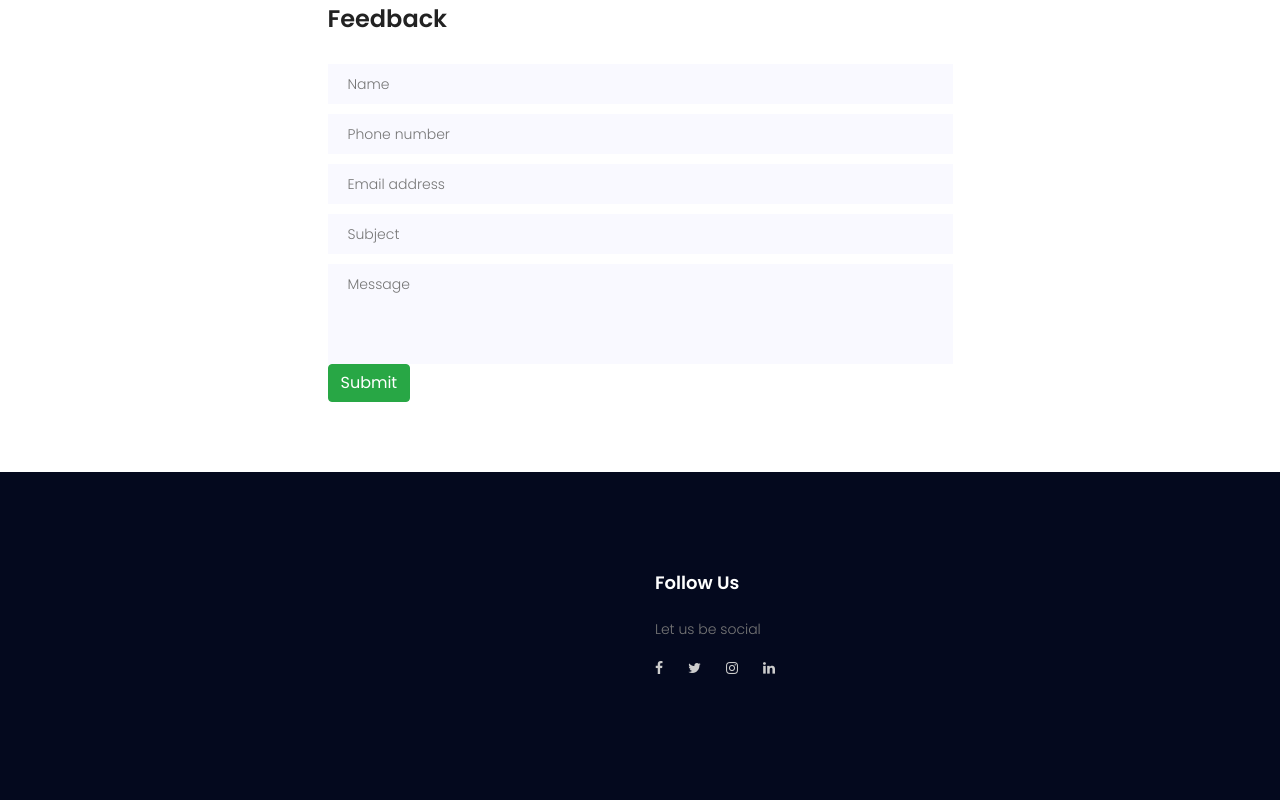
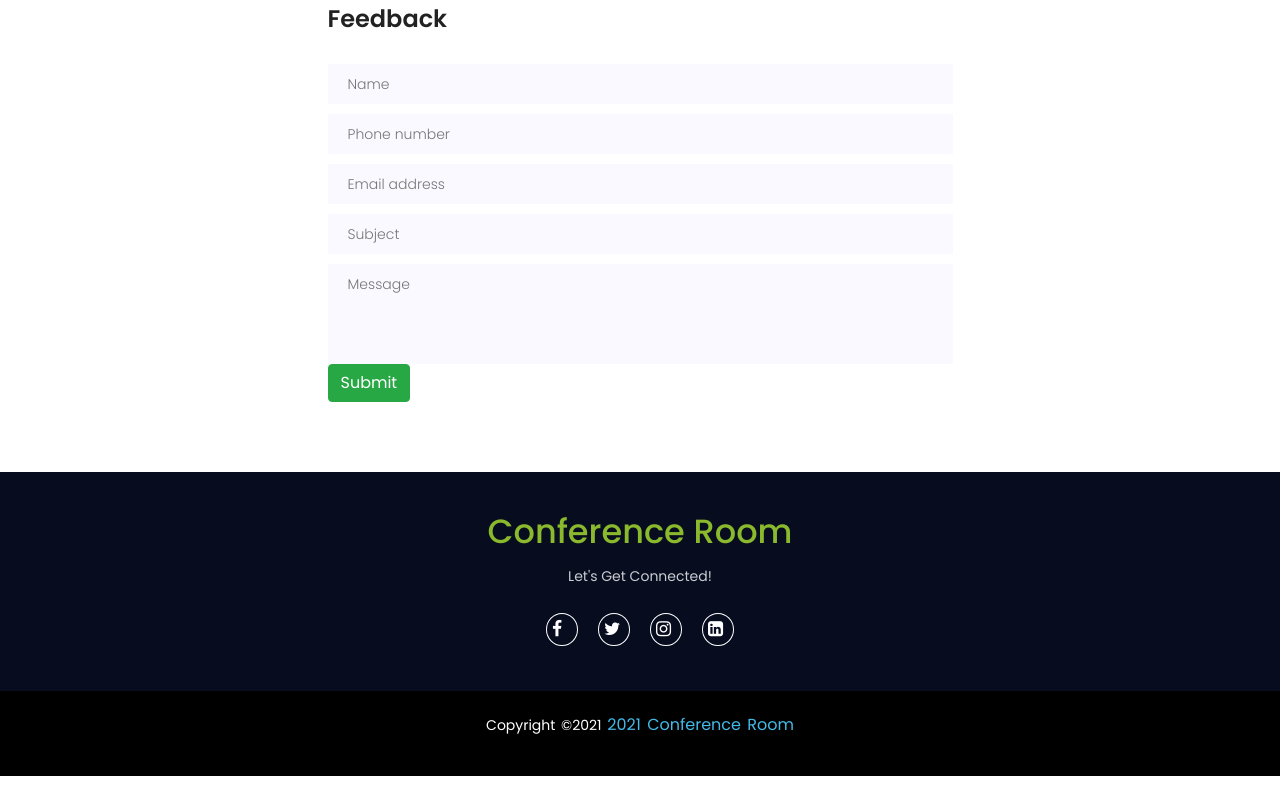
Before and after one commit to guneetsura/conference, a plain HTML site: page feedback.html in a window 1280 px wide. Shown: the part 666-1466 px from the top of the page. After the commit the page ends 1442 px from the top, so only its background shows below. Drawn offline with nearby package versions, Linux system fonts and the light colour scheme; some packages are replaced by stand-ins of ours.

Commit message:
added footer (to other pg)

```diff
--- a/feedback.html
+++ b/feedback.html
@@ -27,6 +27,8 @@
 			<link rel="stylesheet" href="css/magnific-popup.css">
 			<link rel="stylesheet" href="css/bootstrap.css">
 			<link rel="stylesheet" href="css/main.css">
+			<link rel="stylesheet" href="css/footer.css">  <!--footer css-->
+
 		</head>
 		<body>
 
@@ -99,20 +101,24 @@
 			</div>
 
 			<!-- start footer Area -->
-			<footer class="footer-area section-gap">
+			<section>
+				<footer>
+				  <div class="footer-content">
+					  <h3 style="color: #8ab92d;">Conference Room</h3>
+					  <p>Let's Get Connected&#33</p>
+				  </div>
+				  <ul class="socials">
+						<li><a href="#"><i class="fa fa-facebook"></i></a></li>
+						<li><a href="#"><i class="fa fa-twitter"></i></a></li>
+						<li><a href="#"><i class="fa fa-instagram"></i></a></li>
+						<li><a href="#"><i class="fa fa-linkedin-square"></i></a></li>
+				 </ul>
+				 <div class="footer-bottom">
+						<p>Copyright &copy;2021 <a href="#">2021 Conference Room</a>  </p>
+				 </div>
+				</footer>
+			</section>
 
-				<div class="col-md-6 social-widget offset-xl-6 col-xl-3 col-lg-8 offset-lg-4 col-sm-8 offset-sm-3">
-					<div class="single-footer-widget">
-					  <h6>Follow Us</h6>
-<p> Let us be social</p>
-						<div class="footer-social d-flex">
-						<a href="#"><i class="fa fa-facebook"></i></a>
-						<a href="#"><i class="fa fa-twitter"></i></a>
-						<a href="#"><i class="fa fa-instagram"></i></a>
-						<a href="#"><i class="fa fa-linkedin"></i></a>
-						</div>
-					</div>
-				</div>
 			<!-- End footer Area -->
 
 			<script src="js/vendor/jquery-2.2.4.min.js"></script>
```
Also changed, not shown: contactus.html (+19 -14 lines), index.html (+1 -1 lines).
